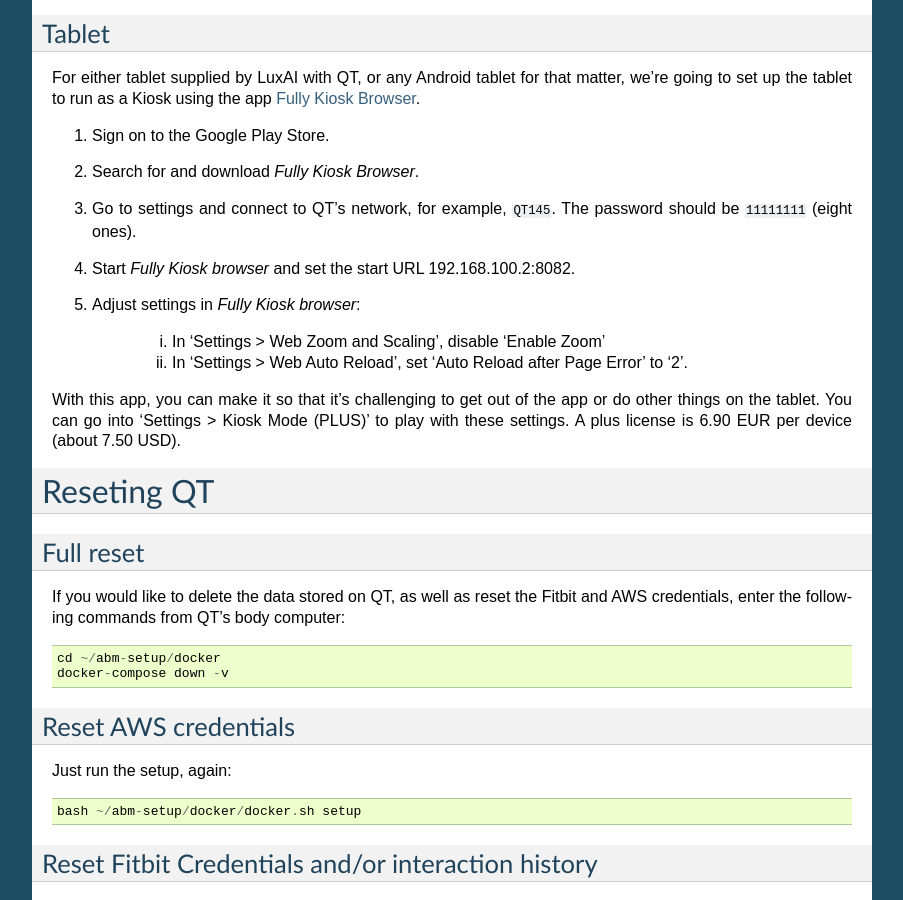
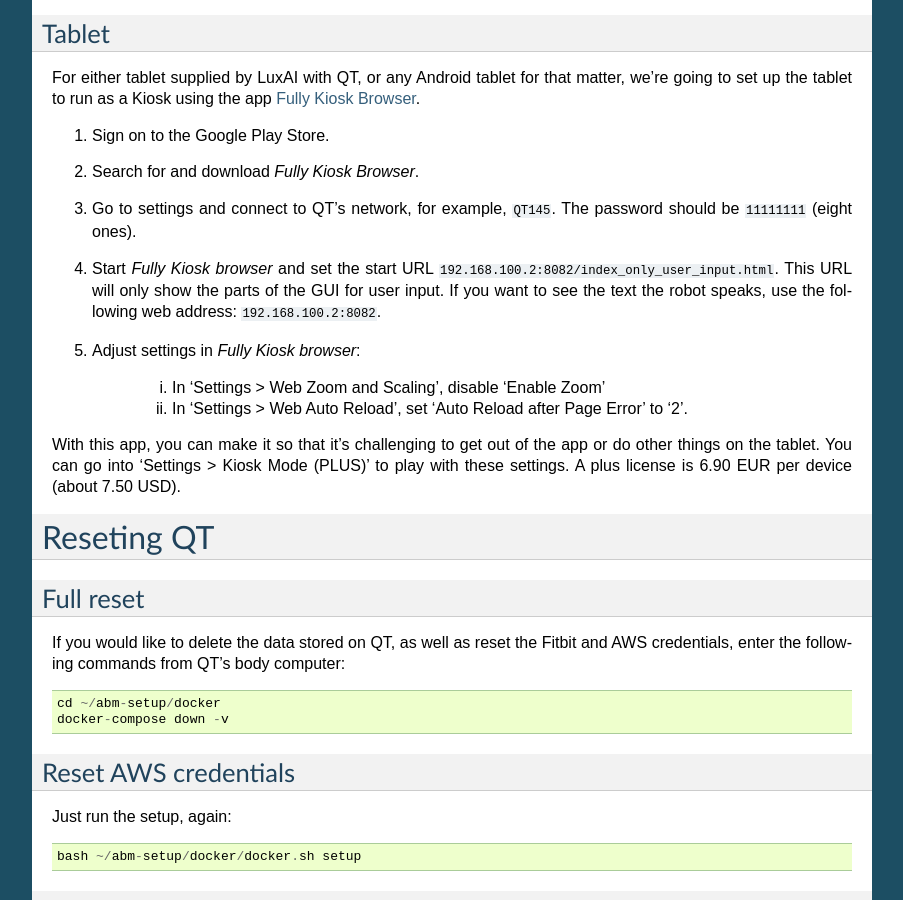
Before and after one commit to robotpt/abm-setup, a Sphinx documentation site: the page built from docs/setup.rst, in a window 1280 px wide and 900 px high, scrolled down 13338 px. Shown: the whole window, without its empty margins (198-1101 px from the left). Built offline with Sphinx 7.4.7, drawn with Linux system fonts in a browser that asks for light colours.

Commit message:
Add information on accessing the user input only GUI
Signed-off-by: Audrow Nash <audrow.nash@gmail.com>

```diff
--- a/docs/setup.rst
+++ b/docs/setup.rst
@@ -454,7 +454,7 @@ For either tablet supplied by LuxAI with QT, or any Android tablet for that matt
 
 3. Go to settings and connect to QT's network, for example, :code:`QT145`.  The password should be :code:`11111111` (eight ones).
 
-4. Start `Fully Kiosk browser` and set the start URL 192.168.100.2:8082.
+4. Start `Fully Kiosk browser` and set the start URL :code:`192.168.100.2:8082/index_only_user_input.html`. This URL will only show the parts of the GUI for user input. If you want to see the text the robot speaks, use the following web address: :code:`192.168.100.2:8082`.
 
 5. Adjust settings in `Fully Kiosk browser`:
 
```
